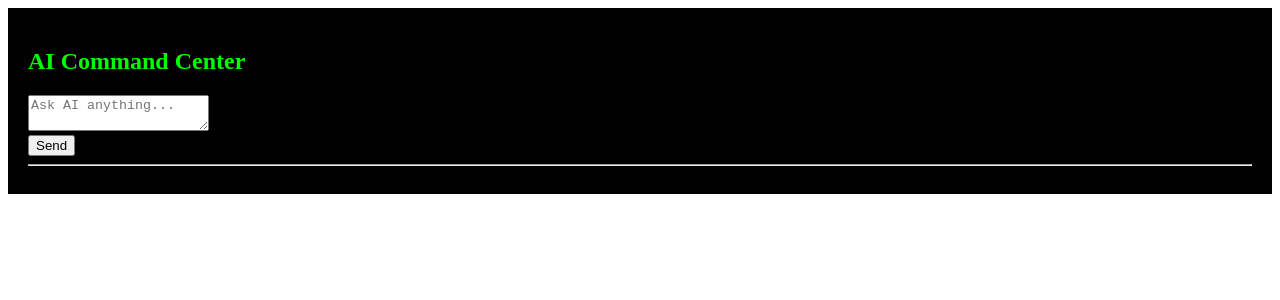
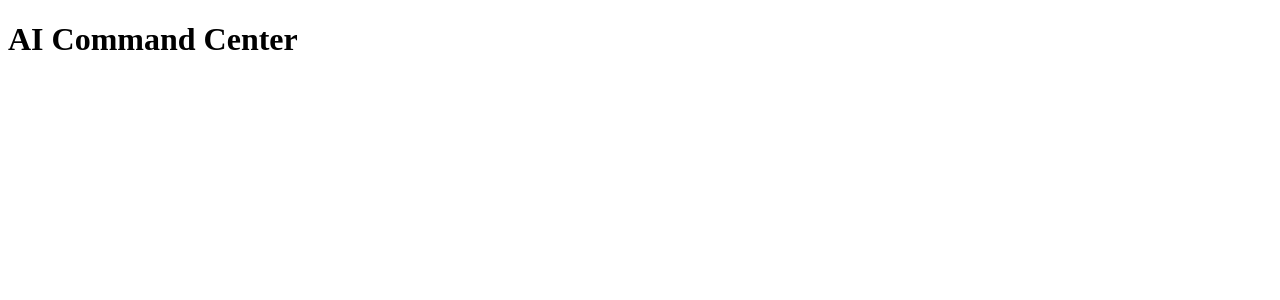
Before and after one commit to 1wb1965197116-jpg/AI-Command-Center, a React (Create React App) app in the folder client/: page / in a window 1280 px wide. Shown: the top 300 px of the page. Built offline with nearby package versions, Linux system fonts and the light colour scheme.

Commit message:
Update App.js

```diff
--- a/client/src/App.js
+++ b/client/src/App.js
@@ -1,45 +1,9 @@
-import React, { useState } from "react";
+import React from "react";
 
 export default function App() {
-  const [prompt, setPrompt] = useState("");
-  const [chat, setChat] = useState([]);
-
-  const send = async () => {
-    const res = await fetch("/api/ask", {
-      method: "POST",
-      headers: {"Content-Type":"application/json"},
-      body: JSON.stringify({ prompt })
-    });
-
-    const data = await res.json();
-
-    setChat([{prompt, reply:data.reply}, ...chat]);
-    setPrompt("");
-  };
-
   return (
-    <div style={{background:"#000", color:"#0f0", padding:20}}>
-      <h2>AI Command Center</h2>
-
-      <textarea
-        value={prompt}
-        onChange={e=>setPrompt(e.target.value)}
-        placeholder="Ask AI anything..."
-      />
-
-      <br/>
-
-      <button onClick={send}>Send</button>
-
-      <hr/>
-
-      {chat.map((c,i)=>(
-        <div key={i}>
-          <b>YOU:</b> {c.prompt}<br/>
-          <b>AI:</b> {c.reply}
-          <hr/>
-        </div>
-      ))}
+    <div>
+      <h1>AI Command Center</h1>
     </div>
   );
 }
```
